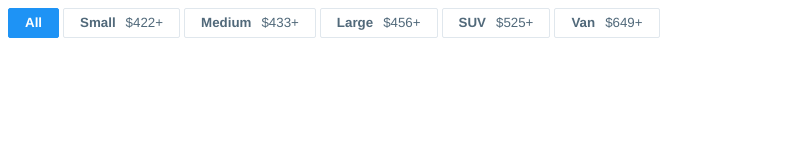
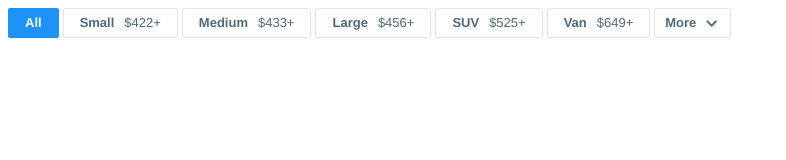
Before and after one commit to deividas/kayak-homework, a React app in the folder kayak-car-filters/: page / in a window 1280 px wide. Shown: the top 160 px of the page, without its empty margins (0-786 px from the left). Built offline with nearby package versions, Linux system fonts and the light colour scheme.

Commit message:
Fix basic filter button logic & add advanced filter button base

```diff
--- /dev/null
+++ b/kayak-car-filters/src/component/filter/AdvancedFilterButton.jsx
@@ -0,0 +1,31 @@
+import React from 'react';
+
+import ArrowIcon from '../icon/ArrowIcon';
+
+class AdvancedFilterButton extends React.Component {
+
+    constructor(props) {
+        super(props);
+    }
+
+    render() {
+        const { title } = this.props;
+
+        return (
+            <div className="filter-button advanced-filter-button">
+                <div className="advanced-filter-header">
+                    <span className="filter-title">
+                        { title }
+                    </span>
+                    <ArrowIcon />
+                </div>
+                <div classname="advanced-filter-content">
+
+                </div>
+            </div>
+        );
+    }
+
+}
+
+export default AdvancedFilterButton;
--- a/kayak-car-filters/src/component/filter/CarFilter.jsx
+++ b/kayak-car-filters/src/component/filter/CarFilter.jsx
@@ -1,6 +1,7 @@
 import React from 'react';
 
 import BasicFilterButton from './BasicFilterButton';
+import AdvancedFilterButton from './AdvancedFilterButton';
 
 class CarFilter extends React.Component {
 
@@ -27,6 +28,20 @@ class CarFilter extends React.Component {
                 {
                     title: 'Van', selected: false, multipleSelect: true, price: '$649+'
                 }
+            ],
+            advancedFilters: [
+                {
+                    title: 'Pickup Truck', selected: false, multipleSelect: true, price: '$594'
+                },
+                {
+                    title: 'Luxury', selected: false, multipleSelect: true, price: '$626'
+                },
+                {
+                    title: 'Commercial', selected: false, multipleSelect: true, price: '$1248'
+                },
+                {
+                    title: 'Convertible', selected: false, multipleSelect: true, price: '$1607'
+                }
             ]
         };
     }
@@ -35,7 +50,7 @@ class CarFilter extends React.Component {
         let filters = [...this.state.filters];
 
         let filter = filters[index];
-        filter.selected = true;
+        filter.selected = !filter.selected;
 
         filters.forEach((e, i) => {
             if (filter.multipleSelect && !e.multipleSelect || !filter.multipleSelect && e.multipleSelect)
@@ -51,6 +66,7 @@ class CarFilter extends React.Component {
         return (
             <div className="car-filter">
                 { filters.map((e, i) => <BasicFilterButton onClick={this.onBasicButtonClick(i)} className={(e.selected ? 'selected' : '')} title={e.title} price={e.price} />)}
+                <AdvancedFilterButton title="More" />
             </div>
         );
     }
--- /dev/null
+++ b/kayak-car-filters/src/component/icon/ArrowIcon.jsx
@@ -0,0 +1,10 @@
+import React from 'react';
+
+const Arrow = () => (
+    <svg className="icon" viewBox="0 0 8 5" troke-linejoin="round" stroke-linecap="round" stroke-width="1.35">
+        <path d="M7 1.053L4.027 4 1 1" stroke="currentColor" fill="none">
+        </path>
+    </svg>
+);
+
+export default Arrow;
--- a/kayak-car-filters/style/component/filter/filter-button.scss
+++ b/kayak-car-filters/style/component/filter/filter-button.scss
@@ -11,7 +11,7 @@ button::-moz-focus-inner {
     color: $default-text-color;
     background-color: $default-color;
 
-    height: 30px;
+    max-height: 30px;
     line-height: 28px;
 
     margin: 0 4px 0 0;
@@ -22,6 +22,7 @@ button::-moz-focus-inner {
 
     font-family: 'Helvetica';
     font-weight: 600;
+    font-size: 13px;
 }
 
 .filter-button.selected {
@@ -43,3 +44,18 @@ button::-moz-focus-inner {
 .filter-button:hover {
     cursor: pointer;
 }
+
+.advanced-filter-button {
+    display: inline-block;
+    padding: 0;
+}
+
+.advanced-filter-button .filter-title {
+    padding: 0 10px;
+}
+
+.advanced-filter-button .icon {
+    margin-top: 4px;
+    margin-right: 12px;
+    line-height: 5px;
+}
--- /dev/null
+++ b/kayak-car-filters/style/component/icon/icon.scss
@@ -0,0 +1,3 @@
+.icon {
+    height: 7px;
+}
--- a/kayak-car-filters/style/index.scss
+++ b/kayak-car-filters/style/index.scss
@@ -1 +1,2 @@
 @import 'component/filter/filter-button';
+@import 'component/icon/icon';
```
